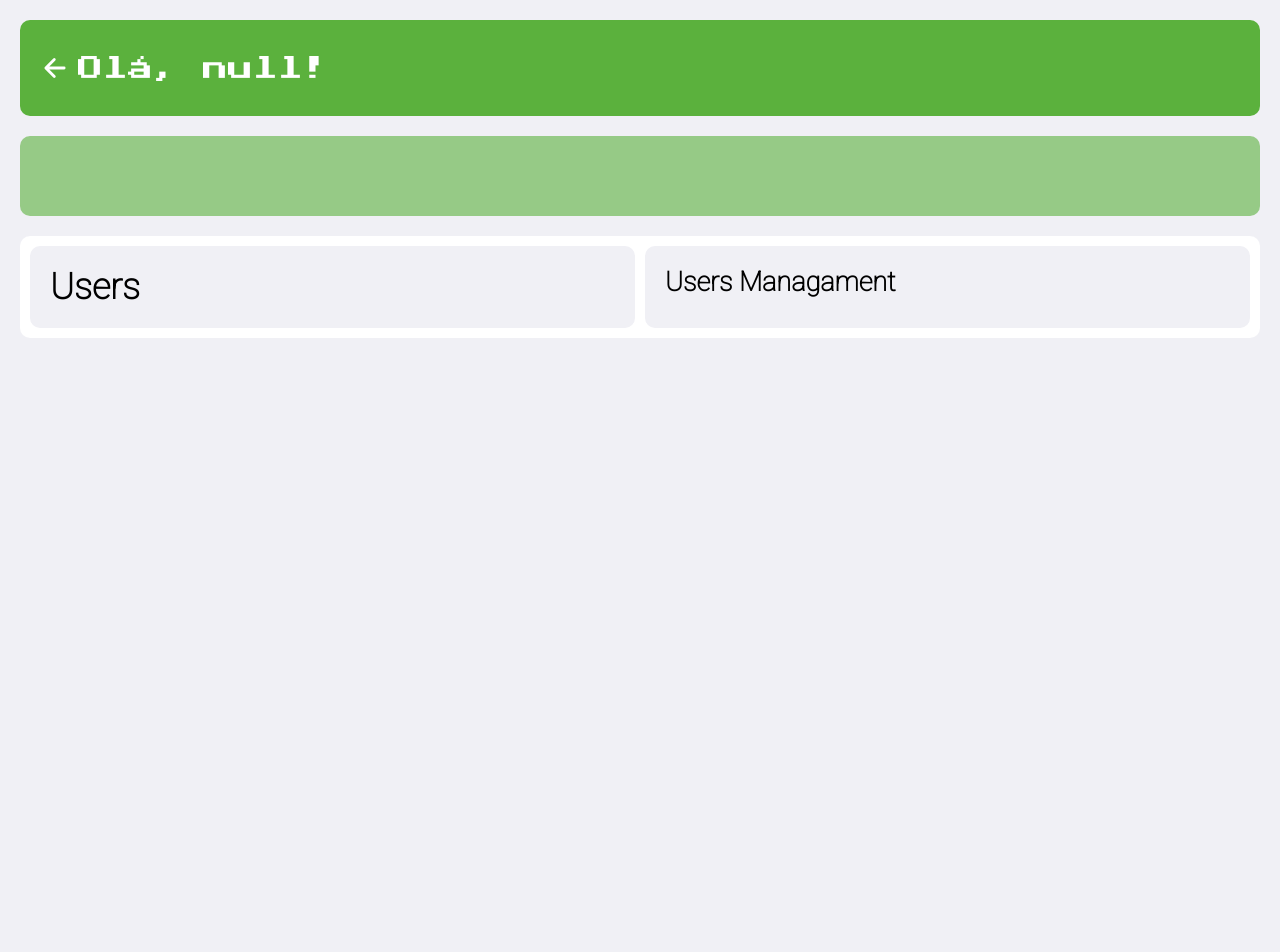
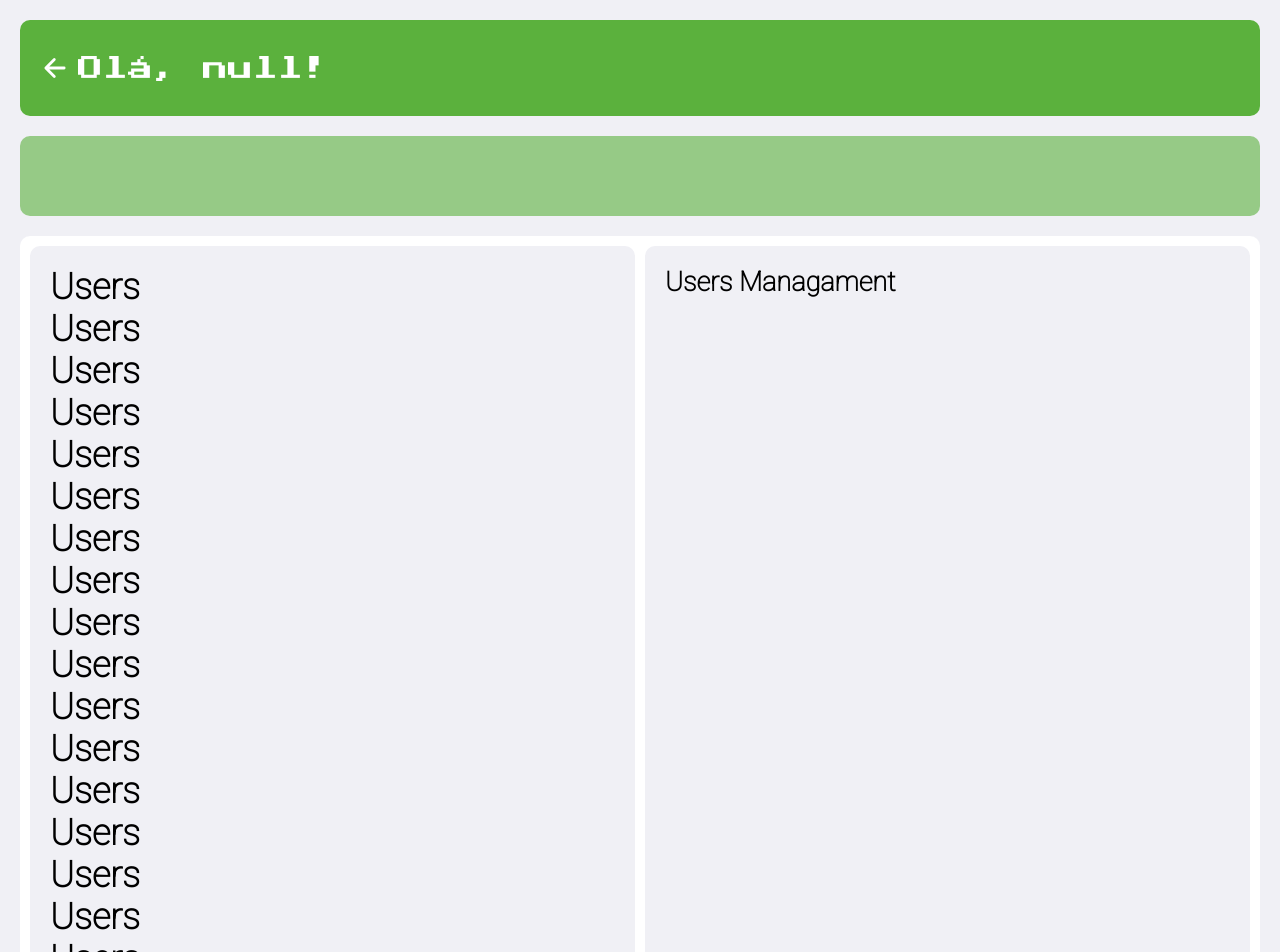
Before and after one commit to hique023/goh-dash, a React (Create React App) app: page /users in a window 1280 px wide. Shown: the top 952 px of the page. Before the commit the page ends 800 px from the top, so only its background shows below. Built offline with nearby package versions, Linux system fonts and the light colour scheme.

Commit message:
Alterado visualização da tela Users

```diff
--- a/src/components/Users/index.js
+++ b/src/components/Users/index.js
@@ -22,6 +22,24 @@ export default function Users() {
 
                 <div className="users">
                     <h1>Users</h1>
+                    <h1>Users</h1>
+                    <h1>Users</h1>
+                    <h1>Users</h1>
+                    <h1>Users</h1>
+                    <h1>Users</h1>
+                    <h1>Users</h1>
+                    <h1>Users</h1>
+                    <h1>Users</h1>
+                    <h1>Users</h1>
+                    <h1>Users</h1>
+                    <h1>Users</h1>
+                    <h1>Users</h1>
+                    <h1>Users</h1>
+                    <h1>Users</h1>
+                    <h1>Users</h1>
+                    <h1>Users</h1>
+                    <h1>Users</h1>
+                    <h1>Users</h1>
                 </div>
 
                 <div className="users">
--- a/src/components/Users/styles.css
+++ b/src/components/Users/styles.css
@@ -1,6 +1,6 @@
 .containerUsers {
   /* display: flex; */
-  height: 100vh;
+  height: 100%;
   width: 1280px;
   margin: 0 auto;
   padding: 20px;
```
